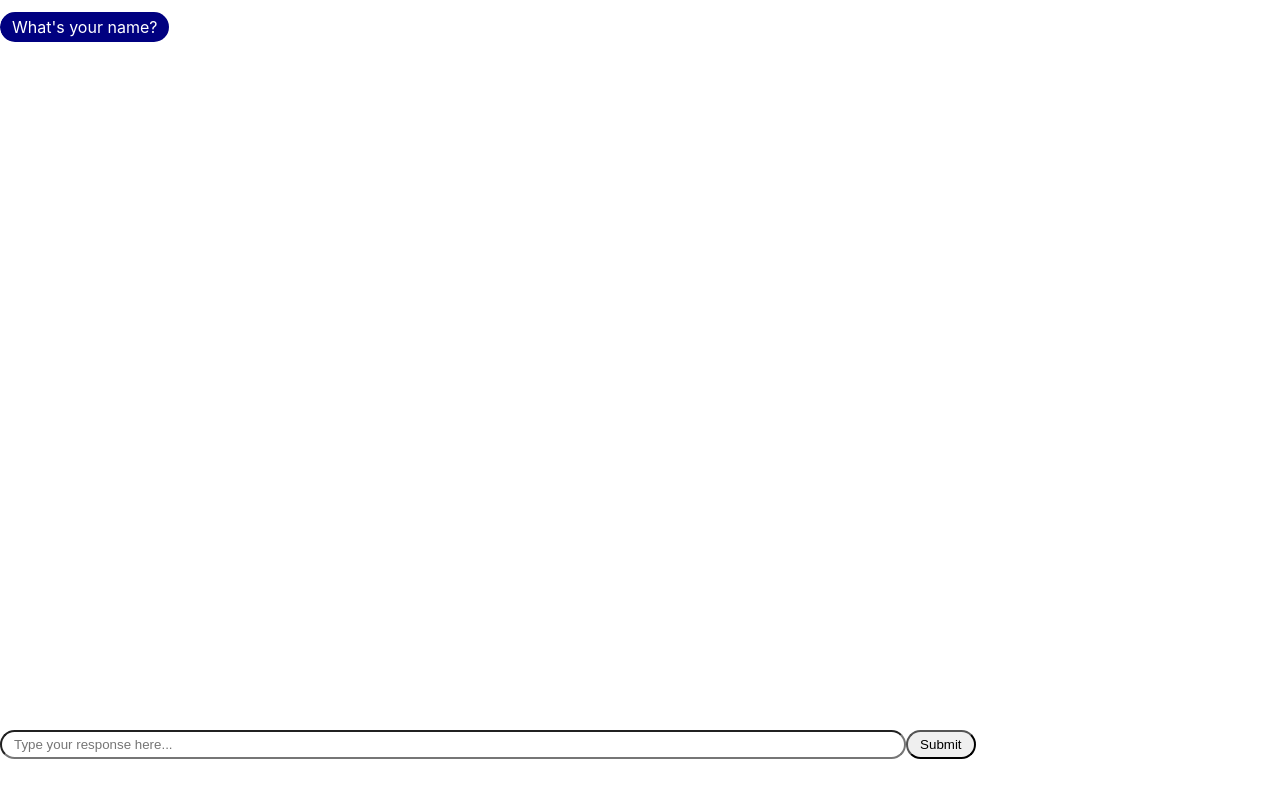
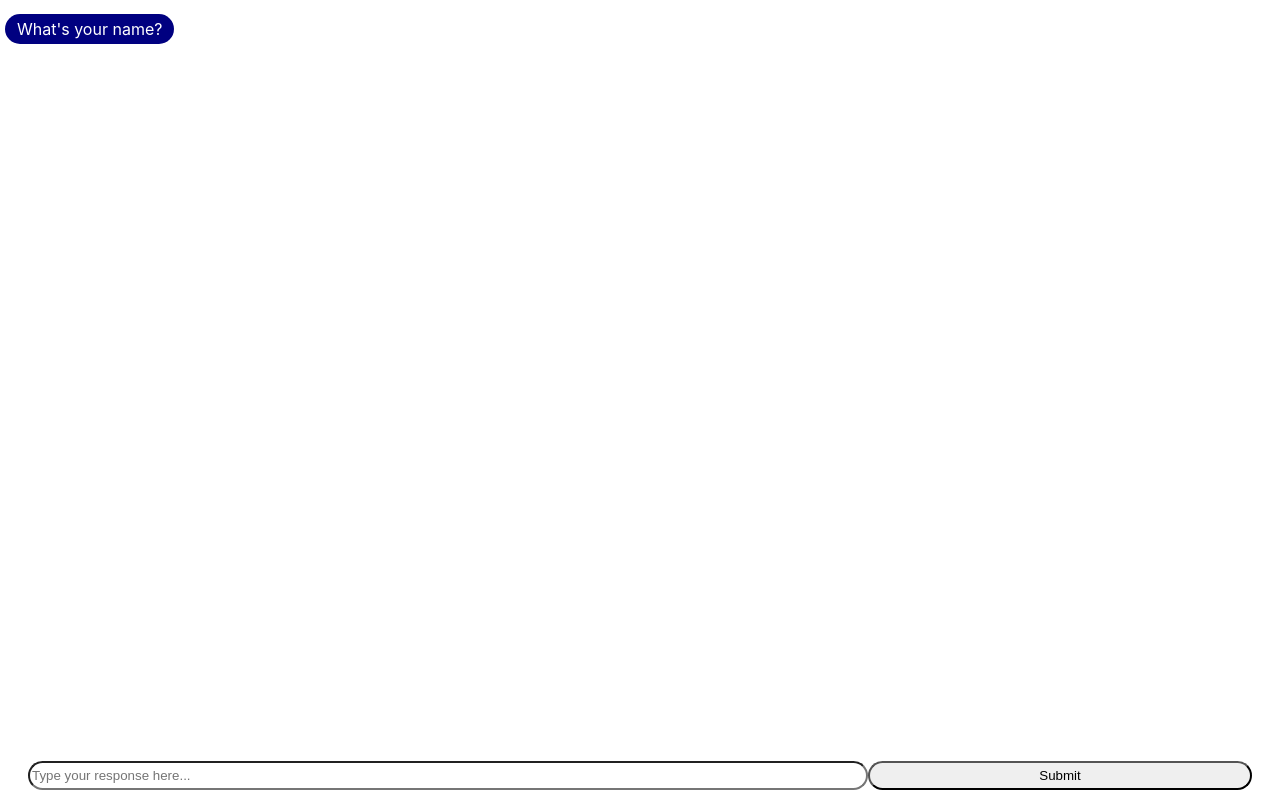
Before and after one commit to ConorChurch/CUI_Application, a React (Create React App) app: page / in a window 1280 px wide. Built offline with nearby package versions, Linux system fonts and the light colour scheme.

Commit message:
Adding CSS to make sure the chat is appealing and suits both small and big screens
Also making sure the end message does not appear within the big screen chat border

```diff
--- a/src/App.js
+++ b/src/App.js
@@ -7,9 +7,9 @@ class App extends React.Component {
 
   render(){
     return (
-      <div className='dialogueBox'>
+      <>
         {<UserConvo/>}
-      </div>
+      </>
     );
   }
 }
--- a/src/components/Buttons.jsx
+++ b/src/components/Buttons.jsx
@@ -36,10 +36,10 @@ import React from 'react';
         }
         return (
             <>
-            <div>
+            <div className='buttonBox'>
 
                 {this.props.choices?.map((choice,i) => (
-                        <button key={i} value={choice} onClick={() => this.handleSubmit(choice)}>
+                        <button key={i} value={choice} className="buttons" onClick={() => this.handleSubmit(choice)}>
                             {choice}
                         </button>
                 ))}
--- a/src/components/EndPage.jsx
+++ b/src/components/EndPage.jsx
@@ -3,11 +3,6 @@ import { Component } from 'react';
 
 class EndPage extends Component{
 
-
-    constructor(props){
-        super(props)
-
-    }
 
       render(){
         return (
--- a/src/components/TextBox.jsx
+++ b/src/components/TextBox.jsx
@@ -16,7 +16,7 @@ import React from 'react';
 
     handleSubmit = event =>{
         event.preventDefault();
-        if(this.props.waitForQuestion != true){
+        if(this.props.waitForQuestion !== true){
             this.props.parentCallback(this.state.userInput)
         }
         this.setState({userInput: ""})
@@ -32,15 +32,14 @@ import React from 'react';
         return (
             <form>
                     <input
-                        style={{"width": "68.6%"}}
-                        className="text"
+                        className="textInput"
                         placeholder='Type your response here...'
                         type="text"
                         name="userInput"
                         value={this.state.userInput}
                         onChange={this.handleChange}
                     />
-                    <input className="text"
+                    <input className="submitButton"
                         type="submit" onClick={this.handleSubmit}/>
             </form>
         )
--- a/src/components/UserConvo.jsx
+++ b/src/components/UserConvo.jsx
@@ -44,7 +44,7 @@ class UserConvo extends React.Component {
   // Records the time taken to answer each question
   // The timer increments in seconds
   timer = () => {
-    this. f = setInterval( () => {
+    this.f = setInterval( () => {
       this.setState({
         timeTakenForCurrentQuestion: this.state.timeTakenForCurrentQuestion +1
       })}, 1000)
@@ -67,7 +67,7 @@ class UserConvo extends React.Component {
     var answer;
     console.log(this.state.questionsArray.length-1)
 
-    if(this.state.questionsArray[this.state.questionsArray.length-1].type != "question"){
+    if(this.state.questionsArray[this.state.questionsArray.length-1].type !== "question"){
       this.setState ({
         waitForQuestion: true
       })
@@ -148,7 +148,7 @@ class UserConvo extends React.Component {
 
     const conversation = [];
     for( var i =0; i< this.state.questionsArray.length; i++){
-      if(this.state.questionsArray[i].message != ""){
+      if(this.state.questionsArray[i].message !== ""){
         conversation.push(<div key={i} className={this.state.questionsArray[i].type}><span className={this.state.questionsArray[i].type}>{this.state.questionsArray[i].message}</span></div>)
       }
       else{
@@ -157,15 +157,21 @@ class UserConvo extends React.Component {
     }
 
     return (
-          <div>
+          <div className='dialogueBox'>
+              {(this.state.answersDone === false) &&
               <div className={this.state.screenType}>
-                {(this.state.answersDone === false) && conversation}
-                {(this.state.answersDone === true) && <EndPage endMessage = {this.state.farewell}/>}
+                {conversation}
               </div>
-              <div className={this.state.screenType+'Input'}>
+              }
+
+              {(this.state.answersDone === true) && <EndPage endMessage = {this.state.farewell}/>}
+
+              {(this.state.answersDone === false) &&
+              <footer className={this.state.screenType+'Input'}>
                 {(this.state.answersDone === false) && (this.state.freeText === true) && <TextBox parentCallback = {this.handleCallback} waitForQuestion = {this.waitForQuestion} />  }
                 {(this.state.answersDone === false) && (this.state.freeText === false) && <Buttons parentCallback = {this.handleCallback} choices={this.state.choices} waitForQuestion = {this.waitForQuestion} /> }
-              </div>
+              </footer>
+              }
           </div>
     );
   }
--- a/src/style/UserConvo.css
+++ b/src/style/UserConvo.css
@@ -1,5 +1,5 @@
-body {
-  height: 100vh;
+html, body {
+  height: 100%;
 }
 
 .question span {
@@ -10,6 +10,7 @@ body {
 
 .question {
   border-radius: 25px;
+  padding: 2px 5px 2px 5px;
   max-width: 80%;
   text-align: left;
   color: white;
@@ -21,6 +22,7 @@ body {
   word-wrap: break-word;
   margin-top: 1px;
   margin-bottom: 1px;
+  max-height: 6rem;
 }
 
 .answer span {
@@ -31,6 +33,7 @@ body {
 
 .answer {
   border-radius: 25px;
+  padding: 2px 5px 2px 5px;
   max-width: 80%;
   margin-left: auto;
   margin-right: 0;
@@ -42,55 +45,97 @@ body {
   word-wrap: break-word;
   margin-top: 1px;
   margin-bottom: 1px;
+  max-height: 6rem;
 }
 
 .dialogueBox {
+  position: absolute;
+  box-sizing: border-box;
+  overflow-y: scroll;
+  width: 100%;
+  height: 100%;
   margin-right: 0;
   padding-top: 10px;
+  display: flex;
+  flex-direction: column;
+
+
 }
 
-.text {
+.textInput {
   display: inline-block;
   border-radius: 25px;
-  padding: 5px 12px 5px 12px;
+  padding: 5px 2px 5px 2px;
+  width: 65%;
+}
+
+.submitButton {
+  display: inline-block;
+  border-radius: 25px;
+  padding: 5px 2px 5px 2px;
+  width: 30%;
 }
 
 .monitor {
-  height: 90vh;
+  height: 100%;
   width: 30%;
   right: 50%;
   box-sizing: border-box;
   overflow-y: scroll;
   margin: 0 auto;
-  border: 0;
+  border: 1;
+  border-style: solid;
+  padding-bottom: 10px;
 }
 
 
 .monitorInput {
-  top: 0px;
-  bottom: 10%;
+  bottom: 0;
   margin: 0 auto;
+  box-sizing: border-box;
   width: 30%;
   right: 50%;
-  border: 0;
+  border: 1;
+  border-style: hidden solid solid solid;
+  padding-top: 10px;
+  padding-bottom: 10px;
 }
 
 
 .phone {
-  height: 90vh;
+  position: relative;
+  height: 100%;
   width: 100%;
-  right: 50%;
-  box-sizing: border-box;
-  overflow-y: scroll;
+  overflow: scroll;
   margin: 0 auto;
   border: 0;
+  padding-bottom: 10px;
 }
 
 
 .phoneInput {
-  top: 0px;
-  bottom: 10%;
-  margin: 0 auto;
+  position: relative;
+  bottom: 0;
   width: 100%;
-  border: 0;
+  padding-bottom: 10px;
+  display: flex;
+  flex-direction: column;
 }
+
+.buttonBox {
+  text-align: center;
+}
+
+.buttons {
+  flex-wrap: wrap;
+  display: inline-block;
+  border-radius: 25px;
+  padding: 5px 12px 5px 12px;
+  flex-direction: column;
+  word-wrap: break-word;
+  overflow: hidden;
+}
+
+form {
+  text-align: center;
+}
```
